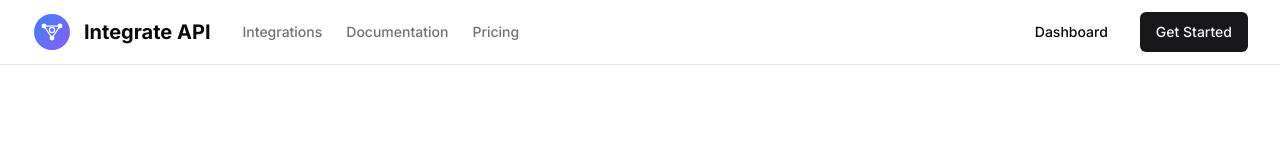
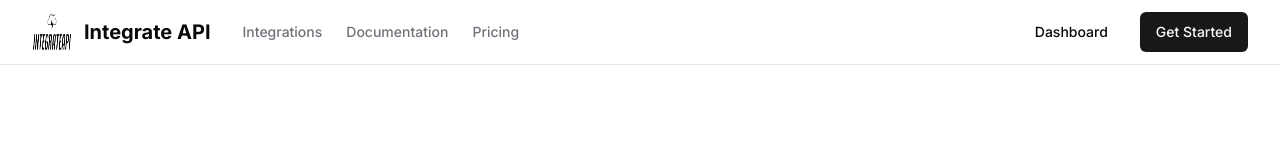
Before and after one commit to Reliathedisco/api_integration_CLI, a Next.js app: page / in a window 1280 px wide. Shown: the top 160 px of the page. Built offline with nearby package versions, Linux system fonts and the light colour scheme.

Commit message:
Add custom logo to navigation

```diff
--- a/components/navigation.tsx
+++ b/components/navigation.tsx
@@ -1,6 +1,6 @@
 import Link from "next/link";
 import { Button } from "./ui/button";
-import { Logo } from "./logo";
+import Image from "next/image";
 
 export function Navigation() {
   return (
@@ -8,7 +8,7 @@ export function Navigation() {
       <div className="container mx-auto px-4 md:px-6 lg:px-8 flex h-16 items-center justify-between">
         <div className="flex items-center gap-6 md:gap-8">
           <Link href="/" className="flex items-center gap-3">
-            <Logo className="w-10 h-10" />
+            <Image src="/logo.png" alt="Integrate API" width={40} height={40} className="w-10 h-10" />
             <span className="text-xl font-bold">Integrate API</span>
           </Link>
           <nav className="hidden md:flex gap-6">
```
Also changed, not shown: public/logo.png (added).
